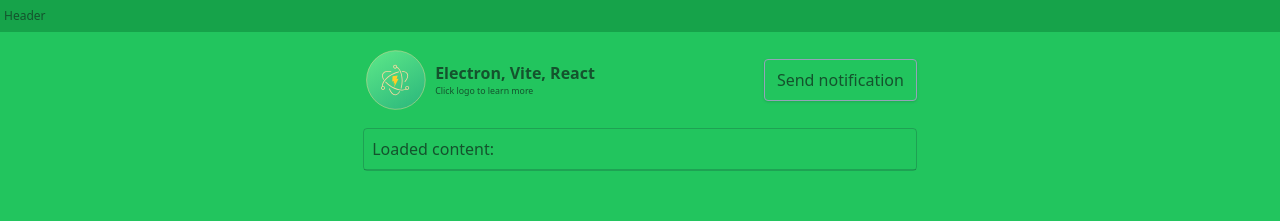
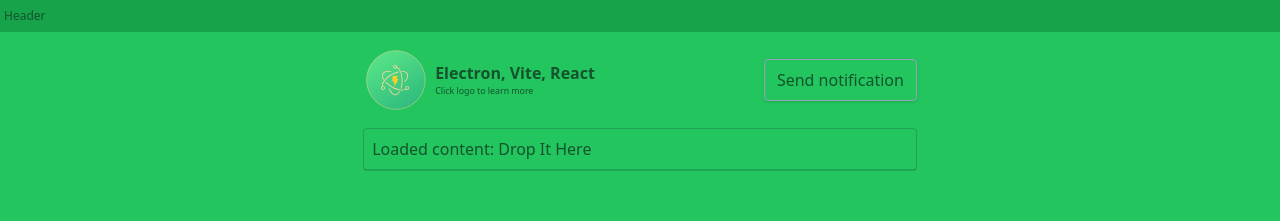
Before and after one commit to maxzz/electron-react, a React (Vite) app: page / in a window 1280 px wide. Shown: the top 221 px of the page. Built offline with nearby package versions, Linux system fonts and the light colour scheme.

Commit message:
WIP. renderer. add SectionHeader component

```diff
--- a/src/components/FileDisplay.tsx
+++ b/src/components/FileDisplay.tsx
@@ -1,35 +1,42 @@
-import React, { useState } from 'react';
+import React, { HTMLAttributes, useState } from 'react';
 import { useAtomValue } from 'jotai';
 import { filesContentAtom } from '@/store';
+
+function SectionHeader({ children }: HTMLAttributes<HTMLElement>) {
+    return (
+        <div className="px-2 py-2 border-slate-900/20 border-b">
+            {children}
+        </div>
+    );
+}
 
 export function FileDisplay() {
     const filesContent = useAtomValue(filesContentAtom);
     return (<>
         <div className="border-slate-900/20 border rounded">
-            <div className="px-2 py-2 border-slate-900/20 border-b">Loaded content:</div>
+            <SectionHeader>Loaded content: {!filesContent.files?.length && ' Drop It Here'}</SectionHeader>
 
-            {filesContent.files?.map(({ path, cnt }, idx) => {
-                return (
+            {filesContent.files?.map(({ path, cnt }, idx) => (
                 <div className="text-xs" key={path}>
                     <div className="px-2 py-2 bg-slate-900/20">{path}</div>
                     <textarea className="w-full px-2 py-2 bg-slate-100/20 smallscroll" rows={5} value={cnt} readOnly />
                 </div>
-                );
-            })}
+            ))}
         </div>
 
         {!!filesContent.failed?.length && (
             <div className="border-slate-900/20 border rounded">
-                <div className="px-2 py-2 border-slate-900/20 border-b">Failed to Load:</div>
-                {filesContent.failed?.map(({ path, cnt }, idx) => {
-                    return (
+                <SectionHeader>Failed to Load:</SectionHeader>
+
+                {filesContent.failed?.map(({ path, cnt }, idx) => (
                     <div className="text-xs" key={path}>
                         <div className="px-2 py-2 bg-slate-900/20">{path}</div>
                         <textarea className="w-full px-2 py-2 bg-slate-100/20 smallscroll" rows={5} value={cnt} readOnly />
                     </div>
-                    );
-                })}
+                ))}
             </div>
         )}
     </>);
 }
+
+// TODO: clear list
--- a/src/index.scss
+++ b/src/index.scss
@@ -68,7 +68,7 @@ body {
     background-color: #307540; // #666b7a
 }
 
-.smallscroll::-webkit-resizer {
+.smallscroll::-webkit-resizer { //TODO: http://jsfiddle.net/1n0d529p https://stackoverflow.com/questions/13126917/can-i-style-the-resize-grabber-of-textarea
     background: #48cc67;
     background-image: linear-gradient(to right bottom, transparent 50%, #30754070 60%, #30754070);
 }
```
Lines whose indentation alone changed are shown as unchanged.
